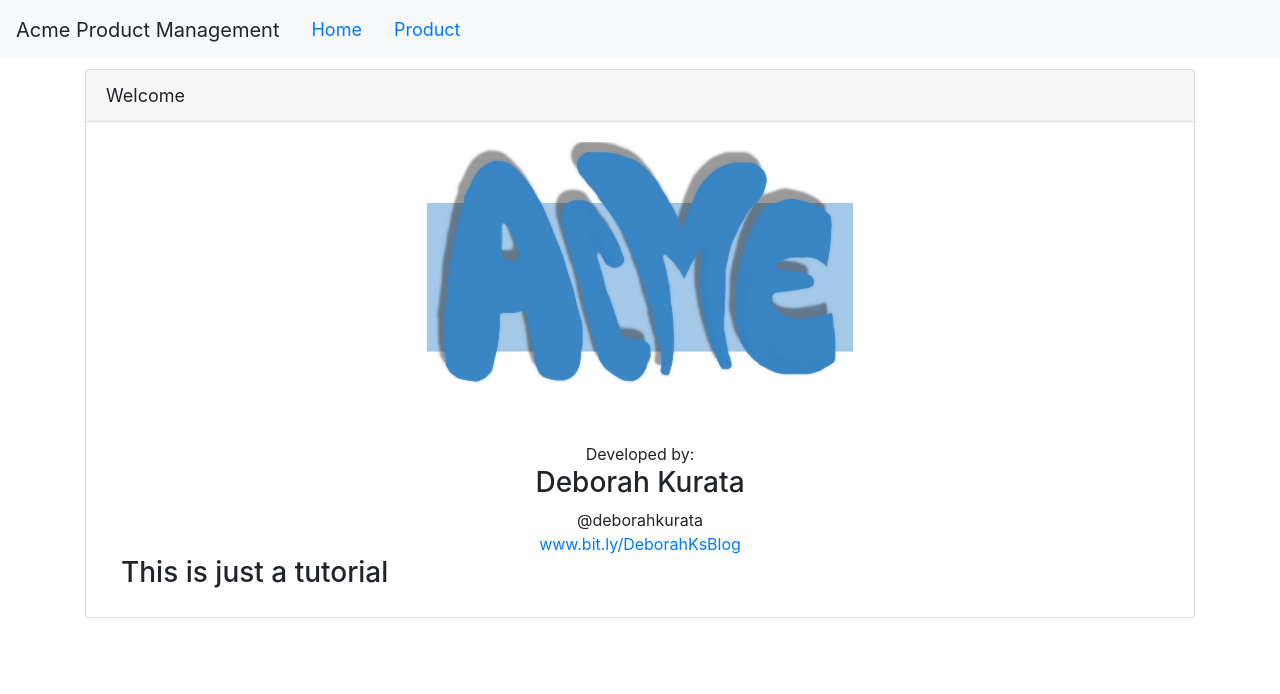
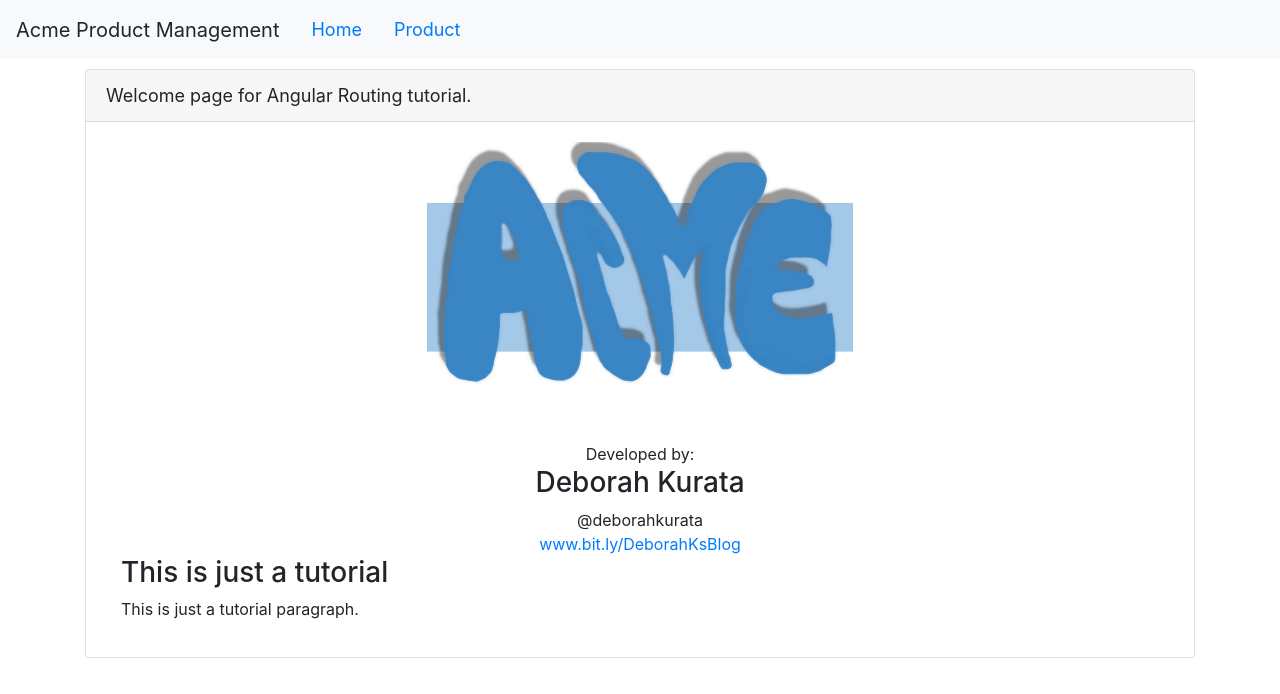
Before and after one commit to CarloMtzMartin/Tutorials.Angular.ng2-fundamentals, an Angular app: page /welcome in a window 1280 px wide. Shown: the top 694 px of the page. Built offline with nearby package versions, Linux system fonts and the light colour scheme.

Commit message:
feat(*): Added new paragraph.

```diff
--- a/src/app/home/welcome.component.html
+++ b/src/app/home/welcome.component.html
@@ -20,6 +20,10 @@
         <a href="http://www.bit.ly/DeborahKsBlog">www.bit.ly/DeborahKsBlog</a>
       </div>
       <h3>This is just a tutorial</h3>
+      <div>
+        <div class="text-center"></div>
+        <p>This is just a tutorial paragraph.</p>
+      </div>
     </div>
   </div>
 </div>
--- a/src/app/home/welcome.component.ts
+++ b/src/app/home/welcome.component.ts
@@ -4,5 +4,5 @@ import { Component } from '@angular/core';
   templateUrl: './welcome.component.html'
 })
 export class WelcomeComponent {
-  public pageTitle = 'Welcome';
+  public pageTitle = 'Welcome page for Angular Routing tutorial.';
 }
```
